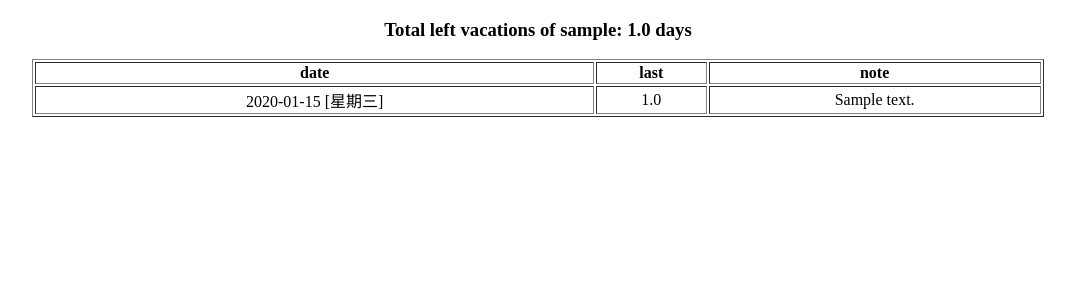
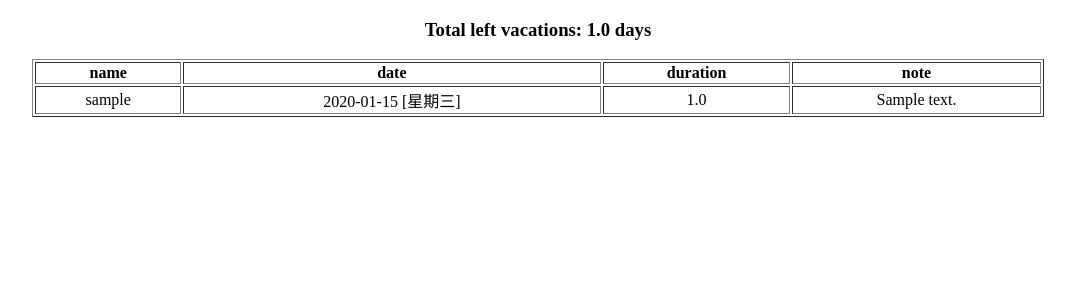
Before and after one commit to dec1985/vacation, a Django app: page / in a window 1280 px wide. Shown: the top 300 px of the page, without its empty margins (102-1177 px from the left). Run offline with Django 3.2, Linux system fonts and the light colour scheme; a user stored in the database is signed in; tables that the repository leaves empty hold one stand-in row (values such as "Sample post").

Commit message:
add plans

```diff
--- a/templates/admin/index.html
+++ b/templates/admin/index.html
@@ -47,6 +47,7 @@
     <h3><a href="{% url "vacation:dump_csv" %}">Download csv</a></h3>
 {% endif %}
 <h3><a href="{% url "vacation:index" %}">See my vacations</a></h3>
+<h3><a href="{% url "vacation:show_plans" %}">Show plans</a></h3>
 {#<h2><a href=".">Order food</a></h2>#}
 </div>
 {% endblock %}
--- a/vacation/templates/vacation_list.html
+++ b/vacation/templates/vacation_list.html
@@ -7,18 +7,20 @@
 <body>
 
 <h3 align="center">
-    Total left vacations of {{ user }}: {{ sum }} days
+{{ title }}
 {#    <br/><a href="/admin/logout/">Logout</a>#}
 </h3>
 
 <table border="1" width="80%" align="center">
     <tr align="center">
+        <th>name</th>
         <th>date</th>
-        <th>last</th>
+        <th>duration</th>
         <th>note</th>
     </tr>
     {% for i in vacations %}
     <tr align="center">
+        <td>{{ i.user }}</td>
         <td>{{ i.begin|date:"Y-m-d [l]"}}</td>
         <td>{{ i.last }}</td>
         <td>{{ i.note }}</td>
--- a/vacation/urls.py
+++ b/vacation/urls.py
@@ -5,6 +5,7 @@ app_name = 'vacation'
 urlpatterns = [
     url(r'^$', views.index, name='index'),
     url(r'^index/$', views.index, name='index'),
+    url(r'^show_plans/$', views.show_plans, name='show_plans'),
     url(r'^summary/$', views.summary, name='summary'),
     url(r'^csv/$', views.dump_csv, name='dump_csv'),
     url(r'^detail/(?P<name>[\w]+)/$', views.detail, name='detail')
--- a/vacation/views.py
+++ b/vacation/views.py
@@ -9,18 +9,25 @@ from django.shortcuts import render_to_response
 
 def get_vacation_html(u):
     vacations = u.vacation_set.all().order_by('begin')
-    # vacations = Vacation.objects.filter(user=u)
     v_sum = 0
     for i in vacations:
         v_sum += i.last
     return render_to_response(
-        'vacation_list.html', {'vacations': vacations, 'sum': v_sum, 'user': u})
+        'vacation_list.html', {'vacations': vacations,
+                               'title': 'Total left vacations: %s days' % v_sum})
 
 
 @login_required(login_url='admin/login')
 def index(request):
     u = User.objects.get(username=request.user.username)
     return get_vacation_html(u)
+
+
+@login_required(login_url='admin/login')
+def show_plans(request):
+    vacations = Vacation.objects.filter(begin__gte=datetime.date.today())
+    return render_to_response(
+        'vacation_list.html', {'vacations': vacations, 'title': 'Plans'})
 
 
 @login_required(login_url='admin/login')
```
